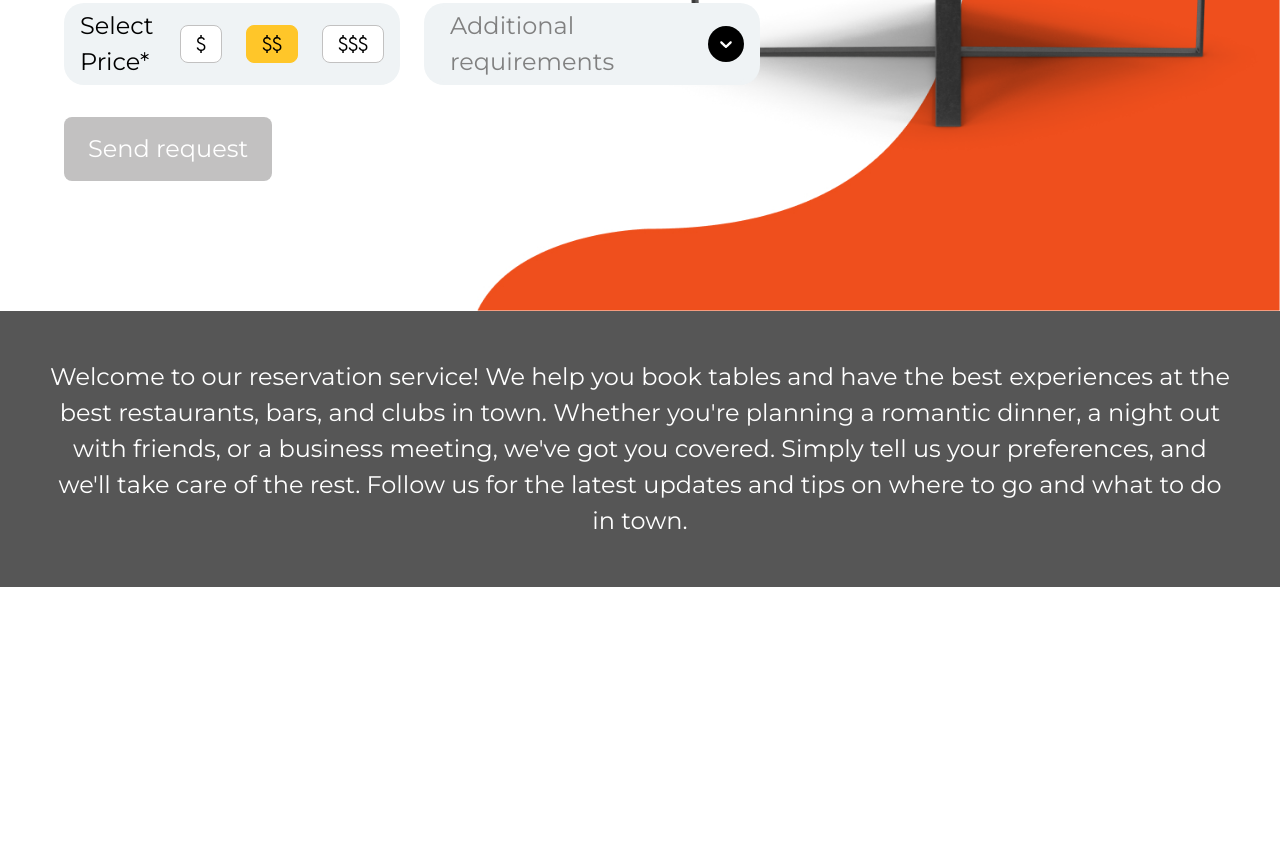
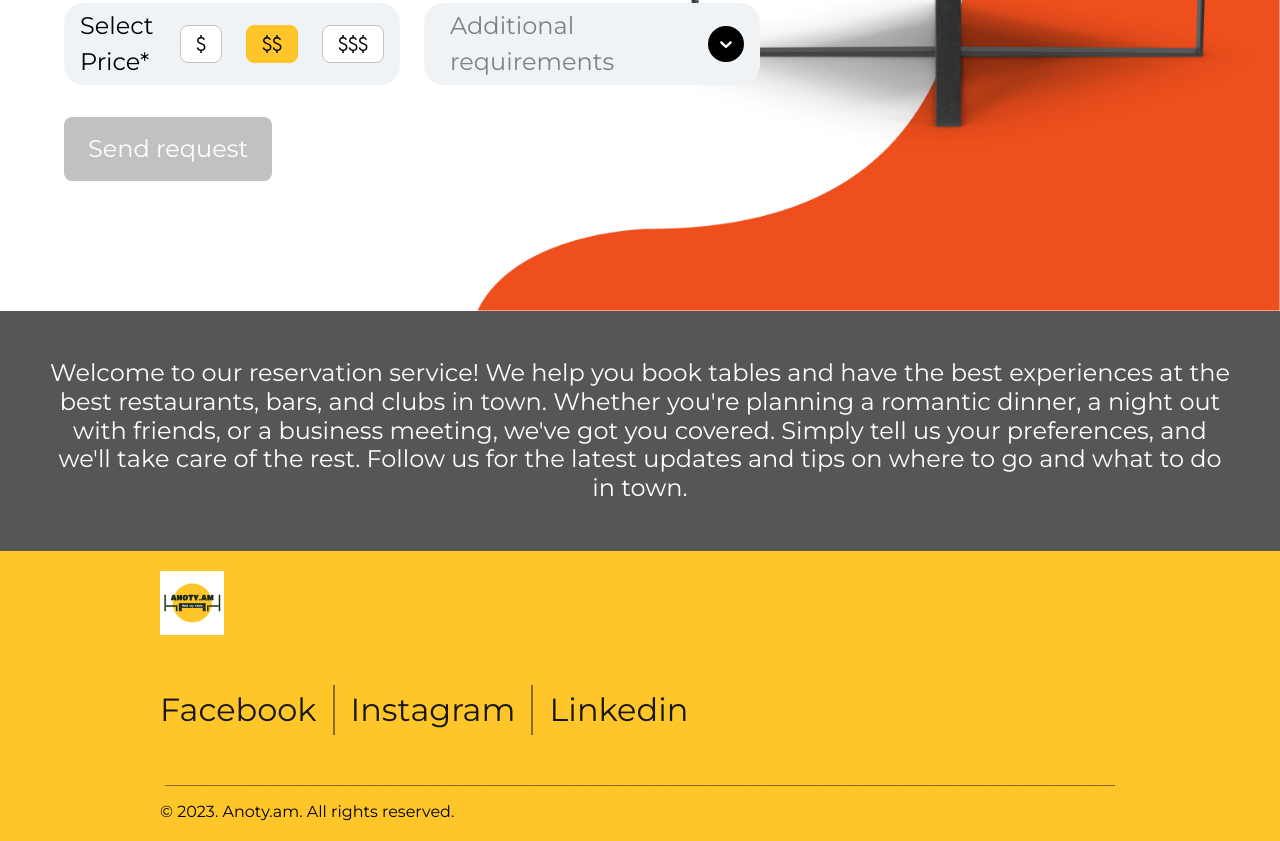
Before and after one commit to narekmaralchyan13/anoty1, a Gatsby site: page / in a window 1280 px wide. Shown: the part 701-1542 px from the top of the page. Before the commit the page ends 1288 px from the top, so only its background shows below. Built offline with nearby package versions, Linux system fonts and the light colour scheme; Gatsby itself is replaced by a stand-in of ours.

Commit message:
adde footer

```diff
--- a/src/components/about/about.module.css
+++ b/src/components/about/about.module.css
@@ -3,9 +3,9 @@
     font-family: Montserrat;
     padding: 48px 48px;
     color: white;
-    font-size: 24px;
+    font-size: 150%;
     font-weight: 400;
-    line-height: 36px;
+    line-height: 120%;
     letter-spacing: 0em;
     text-align: center;
 }
--- /dev/null
+++ b/src/components/footer/footerStyle.module.css
@@ -0,0 +1,31 @@
+.footer{
+    padding: 20px 160px;
+    background-color: #FFC629;
+    display: flex;
+    flex-direction: column;
+    gap: 50px;
+    font-family: 'Montserrat', serif;
+}
+.logo{
+    height: 64px;
+    width: 64px;
+}
+.linkGroup{
+    display: flex;
+    gap: 16px;
+    align-items: center;
+    font-size: 32px;
+    font-weight: 400;
+}
+.link{
+    color: #171717;
+    text-decoration: none;
+}
+.rights{
+    display: flex;
+    flex-direction: column;
+    gap: 16px;
+}
+.rightsLine{
+    width: 100%;
+}
--- a/src/components/footer/index.js
+++ b/src/components/footer/index.js
@@ -1,10 +1,26 @@
 import React from "react";
+import logo from './../../images/logo.svg'
+import line from './../../images/line.svg'
+import verticalLine from './../../images/verticalLine.svg'
+
+import * as styles from './footerStyle.module.css'
 
 const Footer = ()=>{
 
     return(
-       <div>
-
+       <div className={styles.footer}>
+           <img src={logo} alt="logo" className={styles.logo}/>
+           <div className={styles.linkGroup}>
+               <a href='https://www.facebook.com/profile.php?id=100091197879703' className={styles.link}>Facebook</a>
+               <img src={verticalLine} alt="vertical"/>
+               <a href='https://www.instagram.com/anoty.am/' className={styles.link}>Instagram</a>
+               <img src={verticalLine} alt="vertical"/>
+               <a href='https://www.linkedin.com/company/anoty-am/' className={styles.link}>Linkedin</a>
+           </div>
+           <div className={styles.rights}>
+               <img src={line} alt="horizontal" className={styles.rightsLine}/>
+               <span>© 2023. Anoty.am. All rights reserved.</span>
+           </div>
        </div>
     )
 }
```
Also changed, not shown: src/images/line.svg (added), src/images/verticalLine.svg (added).
